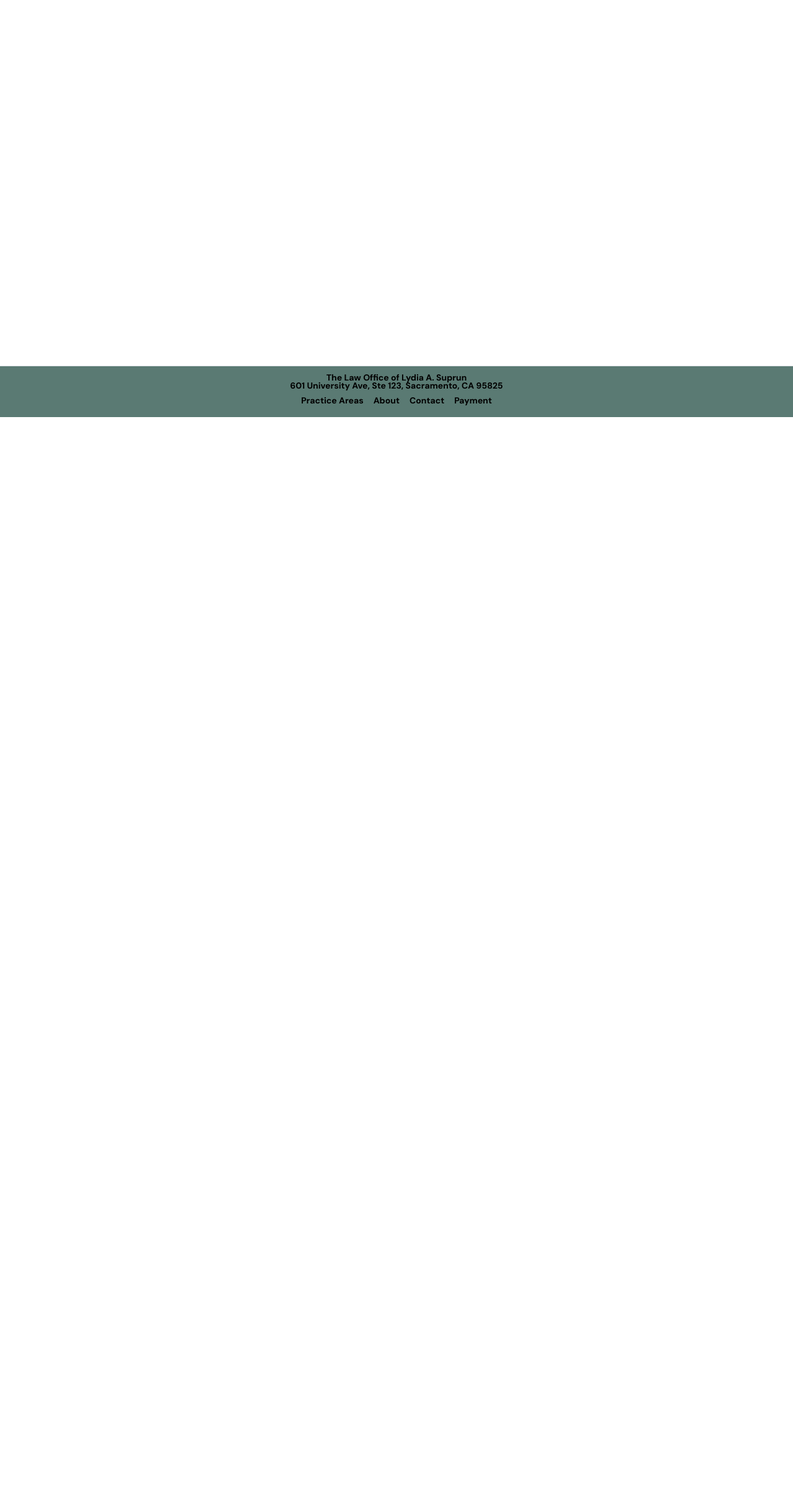
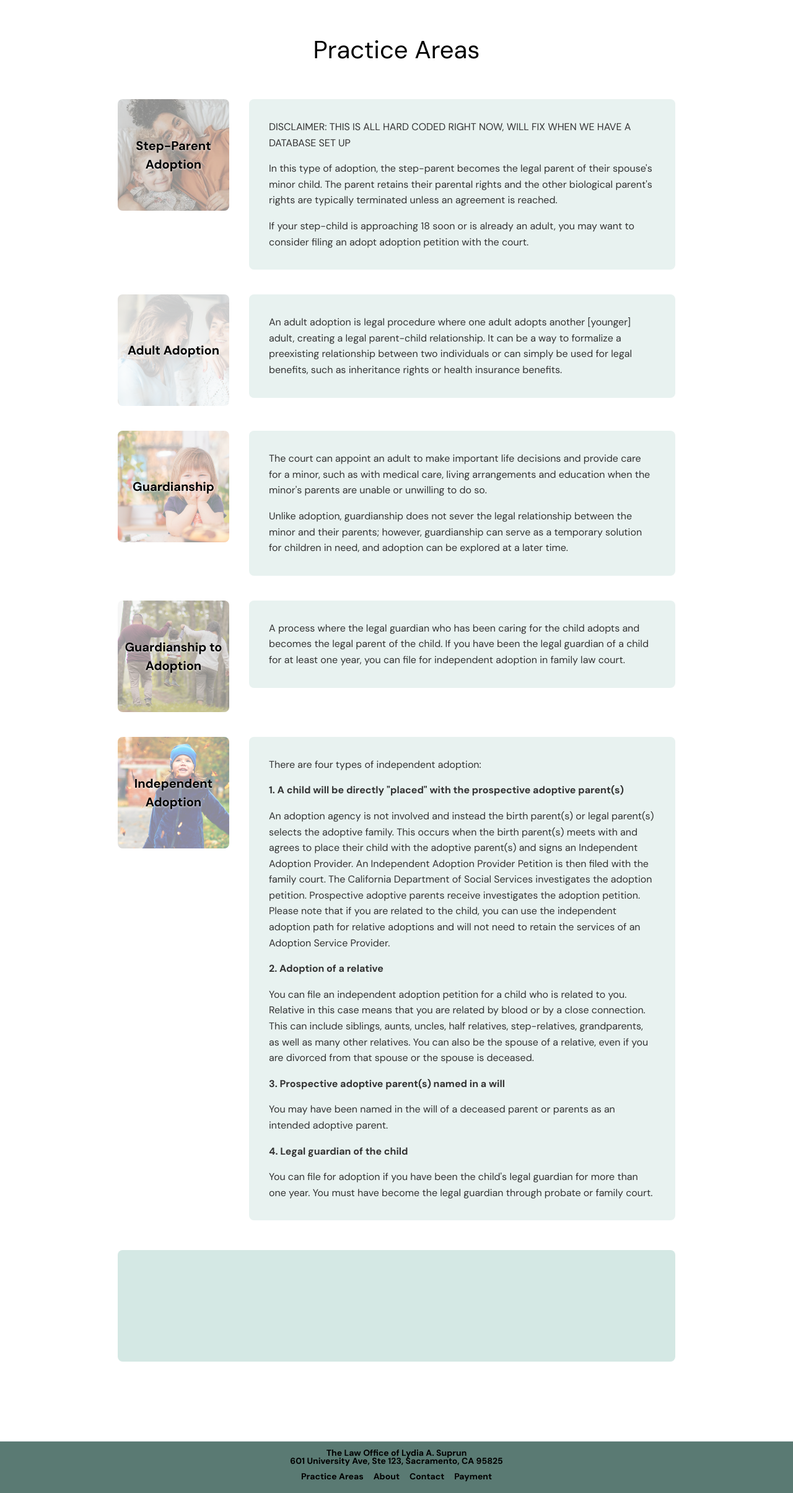
Before and after one commit to jasoonkp/Lydias-Law-Site, a Django app: page /practice-areas/ in a window 1280 px wide. Shown: the part 127-2536 px from the top of the page at 62% size. Before the commit the page ends 800 px from the top, so only its background shows below. Run offline with Django 5.2, Linux system fonts and the light colour scheme.

Commit message:
LLW-110 Created practice areas page

```diff
--- a/core/templates/partials/footer.html
+++ b/core/templates/partials/footer.html
@@ -16,7 +16,7 @@
 
           <ul class="nav justify-content-center">
             <li class="nav-item">
-              <a class="nav-link px-2" href="{% url 'practice-areas' %}">Practice Areas</a>
+              <a class="nav-link px-2" href="{% url 'practice_areas' %}">Practice Areas</a>
             </li>
             <li class="nav-item">
               <a class="nav-link px-2" href="{% url 'about' %}">About</a>
--- a/core/templates/partials/navbar.html
+++ b/core/templates/partials/navbar.html
@@ -15,8 +15,8 @@
     <div class="collapse navbar-collapse" id="nav">
       <ul class="navbar-nav mx-auto" style="background-color: rgba(255, 255,255, 0.15); border-radius: 50px; padding: 0.5rem 1.5rem;">
         <li class="nav-item">
-          <a class="nav-link px-4 py-2 rounded-pill {% if request.resolver_match.url_name == 'practice-areas' %}bg-white{% else %}text-white{% endif %}"
-            href="{% url 'practice-areas' %}" style="font-weight: 500;">Practice Areas
+          <a class="nav-link px-4 py-2 rounded-pill {% if request.resolver_match.url_name == 'practice_areas' %}bg-white{% else %}text-white{% endif %}"
+            href="{% url 'practice_areas' %}" style="font-weight: 500;">Practice Areas
           </a>
         </li>
         <li class="nav-item">
--- /dev/null
+++ b/core/templates/partials/practice_areas_content.html
@@ -0,0 +1,214 @@
+{% load static %}
+
+<style>
+  .practice-areas-header {
+    text-align: center;
+    padding: 2rem 0 3rem 0;
+    font-family: 'DM Sans', serif;
+    font-size: 2.5rem;
+    font-weight: 400;
+  }
+
+  .practice-area-card {
+    display: flex;
+    margin-bottom: 2.5rem;
+    gap: 2rem;
+    align-items: flex-start;
+  }
+
+  .practice-area-image {
+    flex-shrink: 0;
+    width: 180px;
+    height: 180px;
+    border-radius: 8px;
+    overflow: hidden;
+    position: relative;
+    display: flex;
+    align-items: center;
+    justify-content: center;
+  }
+
+  .practice-area-image img {
+    width: 100%;
+    height: 100%;
+    object-fit: cover;
+    position: absolute;
+    top: 0;
+    left: 0;
+    z-index: 1;
+  }
+
+  .practice-area-image-title {
+    position: relative;
+    z-index: 2;
+    text-align: center;
+    font-family: 'DM Sans', serif;
+    font-size: 1.25rem;
+    font-weight: 700;
+    color: #000000;
+    text-shadow: 0 1px 3px rgba(255, 255, 255, 0.8);
+    padding: 0.5rem;
+  }
+
+  .practice-area-content {
+    flex-grow: 1;
+    background-color: #e8f2f0;
+    padding: 2rem;
+    border-radius: 8px;
+  }
+
+  .practice-area-title {
+    font-family: 'DM Sans', serif;
+    font-size: 1.5rem;
+    font-weight: 600;
+    margin-bottom: 1rem;
+    color: #1a1a1a;
+  }
+
+  .practice-area-text {
+    font-family: 'DM Sans', sans-serif;
+    font-size: 1rem;
+    line-height: 1.6;
+    color: #333;
+    margin-bottom: 1rem;
+  }
+
+  .practice-area-text:last-child {
+    margin-bottom: 0;
+  }
+
+  .consultation-section {
+    background-color: #d4e8e4;
+    border-radius: 8px;
+    padding: 3rem 2rem;
+    text-align: center;
+    margin-top: 3rem;
+    margin-bottom: 5rem;
+    min-height: 180px;
+  }
+
+  .container-practice-areas {
+    max-width: 900px;
+    margin: 0 auto;
+  }
+
+  @media (max-width: 768px) {
+    .practice-area-card {
+      flex-direction: column;
+    }
+
+    .practice-area-image {
+      width: 100%;
+      height: 200px;
+    }
+  }
+</style>
+
+<div class="container-practice-areas">
+  <h1 class="practice-areas-header">Practice Areas</h1>
+
+  <!-- Step-Parent Adoption -->
+  <div class="practice-area-card">
+    <div class="practice-area-image">
+      <img src="{% static 'images/step-parent.png' %}" alt="Step-Parent Adoption">
+      <div class="practice-area-image-title">Step-Parent<br>Adoption</div>
+    </div>
+    <div class="practice-area-content">
+      <p class="practice-area-text">
+        DISCLAIMER: THIS IS ALL HARD CODED RIGHT NOW, WILL FIX WHEN WE HAVE A DATABASE SET UP
+      </p>
+      <p class="practice-area-text">
+        In this type of adoption, the step-parent becomes the legal parent of their spouse's minor child. The parent retains their parental rights and the other biological parent's rights are typically terminated unless an agreement is reached.
+      </p>
+      <p class="practice-area-text">
+        If your step-child is approaching 18 soon or is already an adult, you may want to consider filing an adopt adoption petition with the court.
+      </p>
+    </div>
+  </div>
+
+  <!-- Adult Adoption -->
+  <div class="practice-area-card">
+    <div class="practice-area-image">
+      <img src="{% static 'images/adult.png' %}" alt="Adult Adoption">
+      <div class="practice-area-image-title">Adult Adoption</div>
+    </div>
+    <div class="practice-area-content">
+      <p class="practice-area-text">
+        An adult adoption is legal procedure where one adult adopts another [younger] adult, creating a legal parent-child relationship. It can be a way to formalize a preexisting relationship between two individuals or can simply be used for legal benefits, such as inheritance rights or health insurance benefits.
+      </p>
+    </div>
+  </div>
+
+  <!-- Guardianship -->
+  <div class="practice-area-card">
+    <div class="practice-area-image">
+      <img src="{% static 'images/guardianship.png' %}" alt="Guardianship">
+      <div class="practice-area-image-title">Guardianship</div>
+    </div>
+    <div class="practice-area-content">
+      <p class="practice-area-text">
+        The court can appoint an adult to make important life decisions and provide care for a minor, such as with medical care, living arrangements and education when the minor's parents are unable or unwilling to do so.
+      </p>
+      <p class="practice-area-text">
+        Unlike adoption, guardianship does not sever the legal relationship between the minor and their parents; however, guardianship can serve as a temporary solution for children in need, and adoption can be explored at a later time.
+      </p>
+    </div>
+  </div>
+
+  <!-- Guardianship to Adoption -->
+  <div class="practice-area-card">
+    <div class="practice-area-image">
+      <img src="{% static 'images/guardianship_to_adoption.png' %}" alt="Guardianship to Adoption">
+      <div class="practice-area-image-title">Guardianship to<br>Adoption</div>
+    </div>
+    <div class="practice-area-content">
+      <p class="practice-area-text">
+        A process where the legal guardian who has been caring for the child adopts and becomes the legal parent of the child. If you have been the legal guardian of a child for at least one year, you can file for independent adoption in family law court.
+      </p>
+    </div>
+  </div>
+
+  <!-- Independent Adoption -->
+  <div class="practice-area-card">
+    <div class="practice-area-image">
+      <img src="{% static 'images/independent.png' %}" alt="Independent Adoption">
+      <div class="practice-area-image-title">Independent<br>Adoption</div>
+    </div>
+    <div class="practice-area-content">
+      <p class="practice-area-text">
+        There are four types of independent adoption:
+      </p>
+      <p class="practice-area-text">
+        <strong>1. A child will be directly "placed" with the prospective adoptive parent(s)</strong>
+      </p>
+      <p class="practice-area-text">
+        An adoption agency is not involved and instead the birth parent(s) or legal parent(s) selects the adoptive family. This occurs when the birth parent(s) meets with and agrees to place their child with the adoptive parent(s) and signs an Independent Adoption Provider. An Independent Adoption Provider Petition is then filed with the family court. The California Department of Social Services investigates the adoption petition. Prospective adoptive parents receive investigates the adoption petition. Please note that if you are related to the child, you can use the independent adoption path for relative adoptions and will not need to retain the services of an Adoption Service Provider.
+      </p>
+      <p class="practice-area-text">
+        <strong>2. Adoption of a relative</strong>
+      </p>
+      <p class="practice-area-text">
+        You can file an independent adoption petition for a child who is related to you. Relative in this case means that you are related by blood or by a close connection. This can include siblings, aunts, uncles, half relatives, step-relatives, grandparents, as well as many other relatives. You can also be the spouse of a relative, even if you are divorced from that spouse or the spouse is deceased.
+      </p>
+      <p class="practice-area-text">
+        <strong>3. Prospective adoptive parent(s) named in a will</strong>
+      </p>
+      <p class="practice-area-text">
+        You may have been named in the will of a deceased parent or parents as an intended adoptive parent.
+      </p>
+      <p class="practice-area-text">
+        <strong>4. Legal guardian of the child</strong>
+      </p>
+      <p class="practice-area-text">
+        You can file for adoption if you have been the child's legal guardian for more than one year. You must have become the legal guardian through probate or family court.
+      </p>
+    </div>
+  </div>
+
+  <!-- consultation section - space reserved for consultation button (separate task) -->
+  <div class="consultation-section">
+  </div>
+</div>
+
+
+<!-- TODO ADD THE REAL PICTURES INSTEAD OF LINKS TO NONEXISTANT SHIT -->
--- a/core/templates/practice-areas.html
+++ /dev/null
@@ -1 +0,0 @@
-{% extends 'base.html' %}
--- /dev/null
+++ b/core/templates/practice_areas.html
@@ -0,0 +1,7 @@
+{% extends 'base.html' %}
+
+{% block title %}Practice Areas{% endblock %}
+
+{% block content %}
+{% include 'partials/practice_areas_content.html' %}
+{% endblock %}
--- a/core/urls.py
+++ b/core/urls.py
@@ -6,7 +6,7 @@ from . import views
 urlpatterns = [
     # Public pages
     path("", views.home, name="home"),
-    path("practice-areas/", views.practice_areas, name="practice-areas"),
+    path("practice-areas/", views.practice_areas, name="practice_areas"),
     path("about/", views.about, name="about"),
     path("services/", views.services, name="services"),
     path("contact/", views.contact, name="contact"),
@@ -14,13 +14,14 @@ urlpatterns = [
     path("schedule/", views.schedule, name="schedule"),
     path("login/", views.login, name="login"),
 
-    # admin panel pages (using 'dashboard' prefix to avoid conflict with django admin)
+    # admin panel pages (using 'administrator' to avoid conflict with django "admin" keyword)
+    path("administrator/", views.admin_dashboard, name="admin_dashboard"),
     path("administrator/dashboard/", views.admin_dashboard, name="admin_dashboard"),
-    path("administrator/dashboard/schedule/", views.admin_schedule, name="admin_schedule"),
-    path("administrator/dashboard/transactions/", views.admin_transactions, name="admin_transactions"),
-    path("administrator/dashboard/clients/", views.admin_clients, name="admin_clients"),
-    path("administrator/dashboard/editor/", views.admin_editor, name="admin_editor"),
-    path("administrator/dashboard/history/", views.admin_history, name="admin_history"),
+    path("administrator/schedule/", views.admin_schedule, name="admin_schedule"),
+    path("administrator/transactions/", views.admin_transactions, name="admin_transactions"),
+    path("administrator/clients/", views.admin_clients, name="admin_clients"),
+    path("administrator/editor/", views.admin_editor, name="admin_editor"),
+    path("administrator/history/", views.admin_history, name="admin_history"),
     path("administrator/logout/", views.logout_view, name="logout"),
 
     # client pages
--- a/core/views.py
+++ b/core/views.py
@@ -8,7 +8,7 @@ from django.contrib.auth.decorators import login_required
 def home(r):
     role = r.GET.get("role", "guest")
     return render(r, "home.html", {"role": role})
-def practice_areas(r): return render(r, "practice-areas.html")
+def practice_areas(r): return render(r, "practice_areas.html")
 def about(r): return render(r, "about.html")
 def services(r): return render(r, "services.html")
 def contact(r): return render(r, "contact.html")
@@ -49,7 +49,7 @@ def client_contact(r): return render(r, "client/contact.html")
 #@login_required
 def client_payment(r): return render(r, "client/payment.html")
 #@login_required
-def client_practice_areas(r): return render(r, "client/practice-areas.html")
+def client_practice_areas(r): return render(r, "client/practice_areas.html")
 #@login_required
 def client_schedule(r): return render(r, "client/schedule.html")
 #@login_required
```
Also changed, not shown: core/templates/client/practice-areas.html (deleted, +0 -14 lines), core/templates/client/practice_areas.html (added, +7 -0 lines), core/static/images/adult.png (added), core/static/images/guardianship.png (added), core/static/images/guardianship_to_adoption.png (added), core/static/images/independent.png (added), core/static/images/step-parent.png (added).
